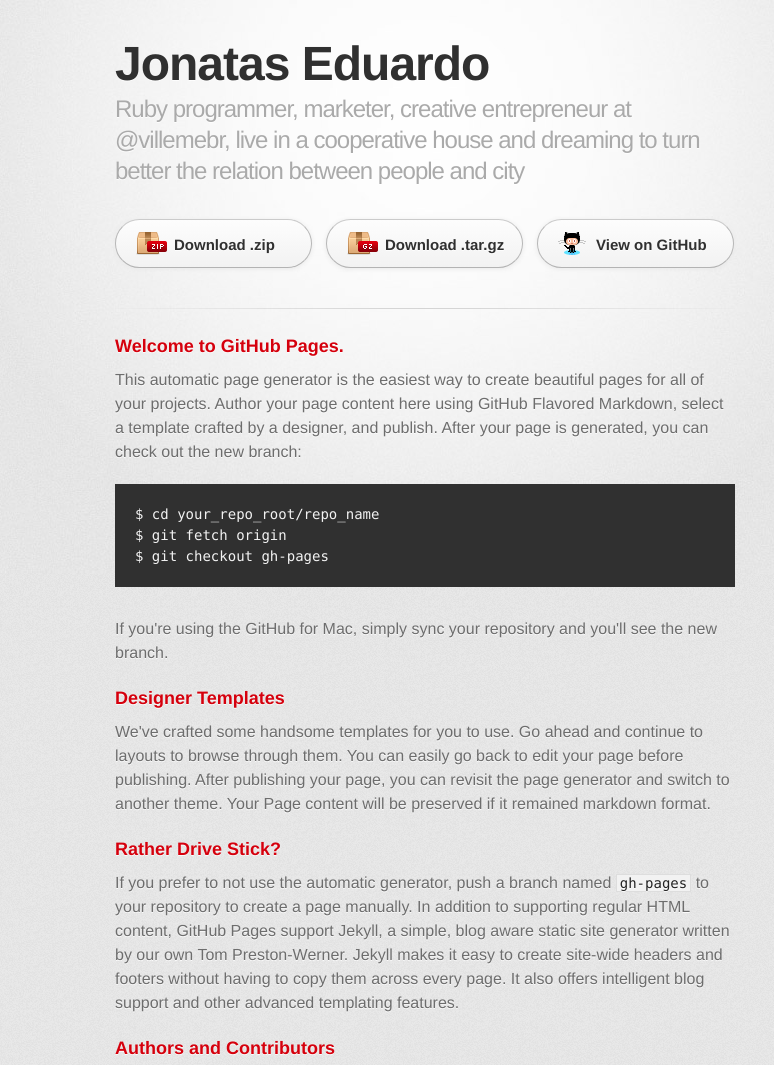
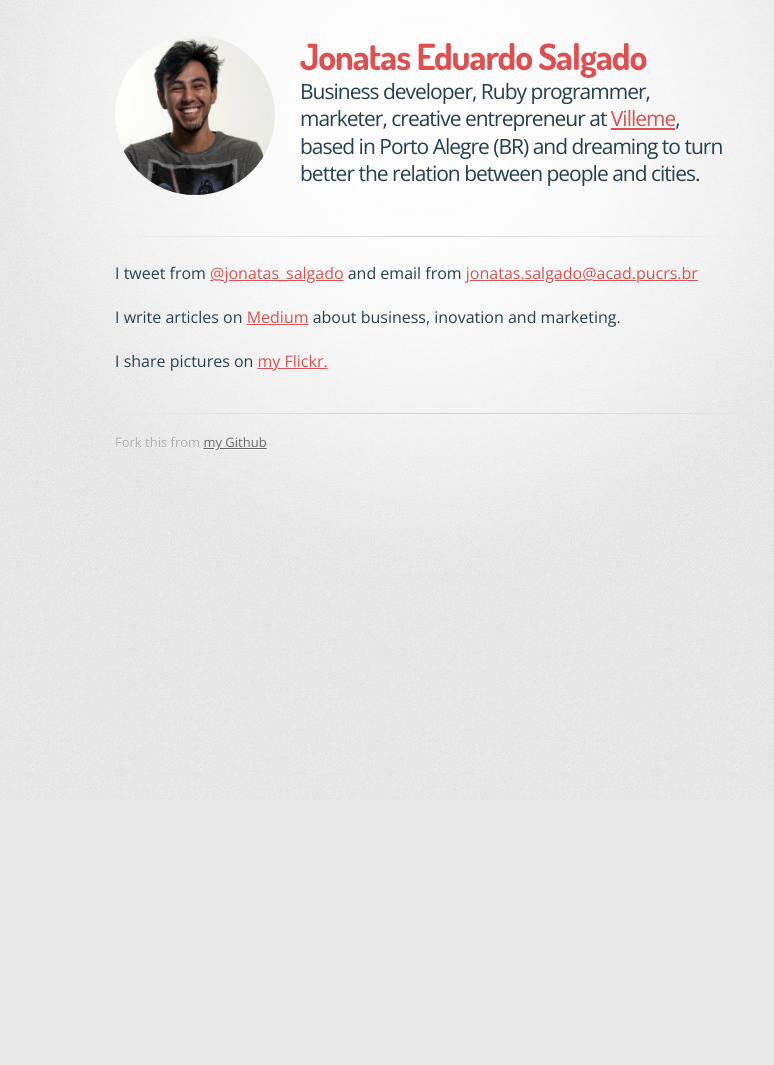
Before and after one commit to jonatassalgado/about, a plain HTML site: page index.html in a window 1280 px wide. Shown: the top 1065 px of the page, without its empty margins (215-989 px from the left). After the commit the page ends 800 px from the top, so only its background shows below. Drawn offline with nearby package versions, Linux system fonts and the light colour scheme; a web font is replaced by a local one.

Commit message:
First adjusts

```diff
--- a/index.html
+++ b/index.html
@@ -3,14 +3,14 @@
 <head>
     <meta charset='utf-8'>
     <meta http-equiv="X-UA-Compatible" content="chrome=1">
-    <link href='https://fonts.googleapis.com/css?family=Chivo:900' rel='stylesheet' type='text/css'>
+    <link href='http://fonts.googleapis.com/css?family=Dosis:400,700|Open+Sans:400,700' rel='stylesheet' type='text/css'>
     <link rel="stylesheet" type="text/css" href="stylesheets/stylesheet.css" media="screen">
     <link rel="stylesheet" type="text/css" href="stylesheets/pygment_trac.css" media="screen">
     <link rel="stylesheet" type="text/css" href="stylesheets/print.css" media="print">
     <!--[if lt IE 9]>
     <script src="//html5shiv.googlecode.com/svn/trunk/html5.js"></script>
     <![endif]-->
-    <title>Jonatas Eduardo by jonatassalgado</title>
+    <title>Jonatas Eduardo Salgado</title>
 </head>
 
 <body>
@@ -18,55 +18,32 @@
     <div class="inner">
 
         <header>
-          <h1>Jonatas Eduardo</h1>
-          <h2>Ruby programmer, marketer, creative entrepreneur at @villemebr, live in a cooperative house and dreaming to turn better the relation between people and city</h2>
+            <div class="Avatar"></div>
+            <h1>Jonatas Eduardo Salgado</h1>
+            <h2>Business developer, Ruby programmer, marketer, creative entrepreneur at <a href="http://www.villeme.com">Villeme</a>, based in Porto Alegre (BR) and dreaming to turn better the relation between people and cities.</h2>
         </header>
 
-        <section id="downloads" class="clearfix">
-          <a href="https://github.com/jonatassalgado/jonataseduardo/zipball/master" id="download-zip" class="button"><span>Download .zip</span></a>
-          <a href="https://github.com/jonatassalgado/jonataseduardo/tarball/master" id="download-tar-gz" class="button"><span>Download .tar.gz</span></a>
-          <a href="https://github.com/jonatassalgado/jonataseduardo" id="view-on-github" class="button"><span>View on GitHub</span></a>
-        </section>
+        <!--<section id="downloads" class="clearfix">-->
+            <!--<a href="https://github.com/jonatassalgado/jonataseduardo/zipball/master" id="download-zip" class="button"><span>Download .zip</span></a>-->
+            <!--<a href="https://github.com/jonatassalgado/jonataseduardo/tarball/master" id="download-tar-gz" class="button"><span>Download .tar.gz</span></a>-->
+            <!--<a href="https://github.com/jonatassalgado/jonataseduardo" id="view-on-github" class="button"><span>View on GitHub</span></a>-->
+        <!--</section>-->
 
         <hr>
 
         <section id="main_content">
-          <h3>
-<a id="welcome-to-github-pages" class="anchor" href="#welcome-to-github-pages" aria-hidden="true"><span class="octicon octicon-link"></span></a>Welcome to GitHub Pages.</h3>
 
-<p>This automatic page generator is the easiest way to create beautiful pages for all of your projects. Author your page content here using GitHub Flavored Markdown, select a template crafted by a designer, and publish. After your page is generated, you can check out the new branch:</p>
+            <p>I tweet from <a href="https://twitter.com/jonatas_salgado">@jonatas_salgado</a> and email from <a href="mail:to">jonatas.salgado@acad.pucrs.br</a></p>
 
-<pre><code>$ cd your_repo_root/repo_name
-$ git fetch origin
-$ git checkout gh-pages
-</code></pre>
+            <p>I write articles on <a href="https://medium.com/@jonataseduardo">Medium</a> about business, inovation and marketing.</p>
 
-<p>If you're using the GitHub for Mac, simply sync your repository and you'll see the new branch.</p>
+            <p>I share pictures on <a href="https://www.flickr.com/photos/jonataseduardo/">my Flickr.</a></p>
 
-<h3>
-<a id="designer-templates" class="anchor" href="#designer-templates" aria-hidden="true"><span class="octicon octicon-link"></span></a>Designer Templates</h3>
 
-<p>We've crafted some handsome templates for you to use. Go ahead and continue to layouts to browse through them. You can easily go back to edit your page before publishing. After publishing your page, you can revisit the page generator and switch to another theme. Your Page content will be preserved if it remained markdown format.</p>
-
-<h3>
-<a id="rather-drive-stick" class="anchor" href="#rather-drive-stick" aria-hidden="true"><span class="octicon octicon-link"></span></a>Rather Drive Stick?</h3>
-
-<p>If you prefer to not use the automatic generator, push a branch named <code>gh-pages</code> to your repository to create a page manually. In addition to supporting regular HTML content, GitHub Pages support Jekyll, a simple, blog aware static site generator written by our own Tom Preston-Werner. Jekyll makes it easy to create site-wide headers and footers without having to copy them across every page. It also offers intelligent blog support and other advanced templating features.</p>
-
-<h3>
-<a id="authors-and-contributors" class="anchor" href="#authors-and-contributors" aria-hidden="true"><span class="octicon octicon-link"></span></a>Authors and Contributors</h3>
-
-<p>You can <a href="https://github.com/blog/821" class="user-mention">@mention</a> a GitHub username to generate a link to their profile. The resulting <code>&lt;a&gt;</code> element will link to the contributor's GitHub Profile. For example: In 2007, Chris Wanstrath (<a href="https://github.com/defunkt" class="user-mention">@defunkt</a>), PJ Hyett (<a href="https://github.com/pjhyett" class="user-mention">@pjhyett</a>), and Tom Preston-Werner (<a href="https://github.com/mojombo" class="user-mention">@mojombo</a>) founded GitHub.</p>
-
-<h3>
-<a id="support-or-contact" class="anchor" href="#support-or-contact" aria-hidden="true"><span class="octicon octicon-link"></span></a>Support or Contact</h3>
-
-<p>Having trouble with Pages? Check out the documentation at <a href="https://help.github.com/pages">https://help.github.com/pages</a> or contact <a href="mailto:support@github.com">support@github.com</a> and we’ll help you sort it out.</p>
         </section>
 
         <footer>
-          Jonatas Eduardo is maintained by <a href="https://github.com/jonatassalgado">jonatassalgado</a><br>
-          This page was generated by <a href="https://pages.github.com">GitHub Pages</a>. Tactile theme by <a href="https://twitter.com/jasonlong">Jason Long</a>.
+            Fork this from <a href="https://github.com/jonatassalgado">my Github</a><br>
         </footer>
 
 
--- /dev/null
+++ b/stylesheets/avatar.css
@@ -0,0 +1,12 @@
+.Avatar{
+    border-radius: 100%;
+    background-image: url('../images/eu-2015-200x200.jpg');
+    background-position: center;
+    width: 160px;
+    height: 160px;
+    overflow: hidden;
+    background-size: cover;
+    float: left;
+    background-repeat: no-repeat;
+    margin: 0 25px 25px 0px;
+}
--- a/stylesheets/stylesheet.css
+++ b/stylesheets/stylesheet.css
@@ -2,6 +2,10 @@
    v2.0 | 20110126
    License: none (public domain)
 */
+
+
+@import 'avatar.css';
+
 html, body, div, span, applet, object, iframe,
 h1, h2, h3, h4, h5, h6, p, blockquote, pre,
 a, abbr, acronym, address, big, cite, code,
@@ -48,19 +52,21 @@ table {
 
 /* LAYOUT STYLES */
 body {
-  font-family: 'Helvetica Neue', Helvetica, Arial, serif;
+    font-family: 'Open Sans', 'Helvetica Neue', Helvetica, Arial, serif;
     font-size: 1em;
     line-height: 1.5;
-  color: #6d6d6d;
+    color: #243F50;
     text-shadow: 0 1px 0 rgba(255, 255, 255, 0.8);
     background: #e7e7e7 url(../images/body-bg.png) 0 0 repeat;
 }
 
 a {
-  color: #d5000d;
+    color: #DF4F4F;
+    text-decoration: underline;
 }
 a:hover {
-  color: #c5000c;
+    color: #DF4F4F;
+    text-decoration: none;
 }
 
 header {
@@ -69,18 +75,19 @@ header {
 }
 
 header h1 {
-  font-family: 'Chivo', 'Helvetica Neue', Helvetica, Arial, serif;
-  font-size: 48px; font-weight: 900;
+    font-family: 'Dosis', 'Helvetica Neue', Helvetica, Arial, serif;
+    font-size: 36px;
+    font-weight: bold;
     line-height: 1.2;
-  color: #303030;
+    color: #DF4F4F;
     letter-spacing: -1px;
 }
 
 header h2 {
-  font-size: 24px;
+    font-size: 21px;
     font-weight: normal;
     line-height: 1.3;
-  color: #aaa;
+    color: #243F50;
     letter-spacing: -1px;
 }
 
@@ -248,14 +255,15 @@ h2 {
     margin-bottom: 8px;
     font-size: 22px;
     font-weight: bold;
-  color: #303030;
+    color: #243F50;
 }
 
 h3 {
     margin-bottom: 8px;
     font-size: 18px;
     font-weight: bold;
-  color: #d5000d;
+    color: #243F50;
+    font-family: Dosis;
 }
 
 h4 {
@@ -280,7 +288,7 @@ p {
 }
 
 a {
-  text-decoration: none;
+    text-decoration: underline;
 }
 
 p a {
```
Also changed, not shown: images/eu-2015-200x200.jpg (added). Lines whose indentation alone changed are shown as unchanged.
